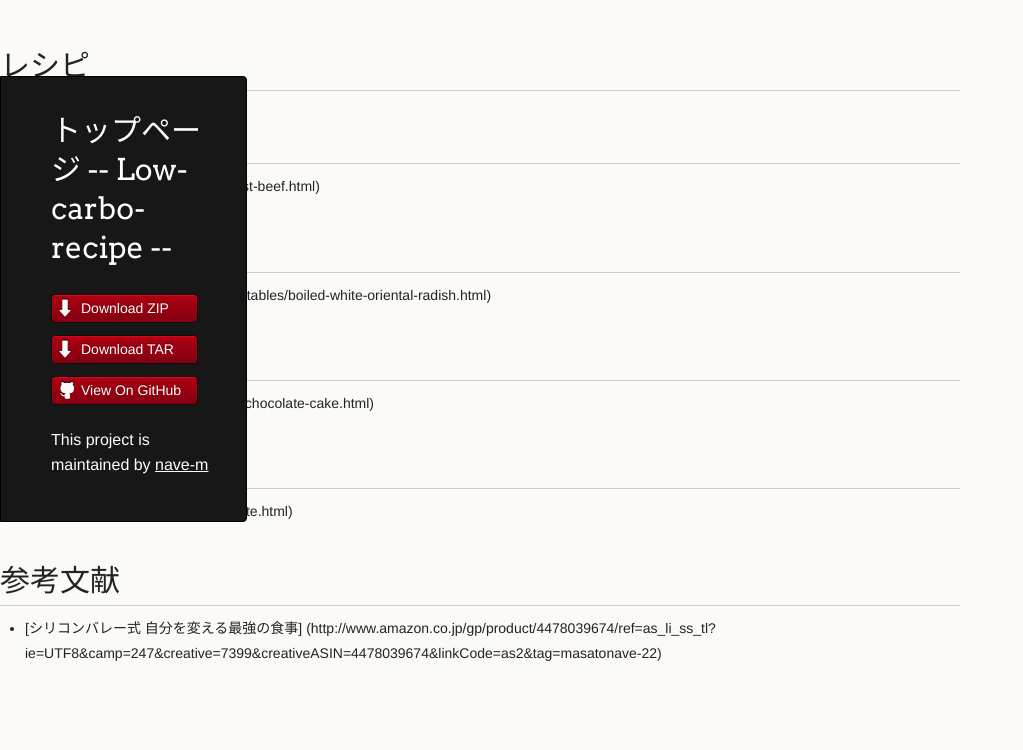
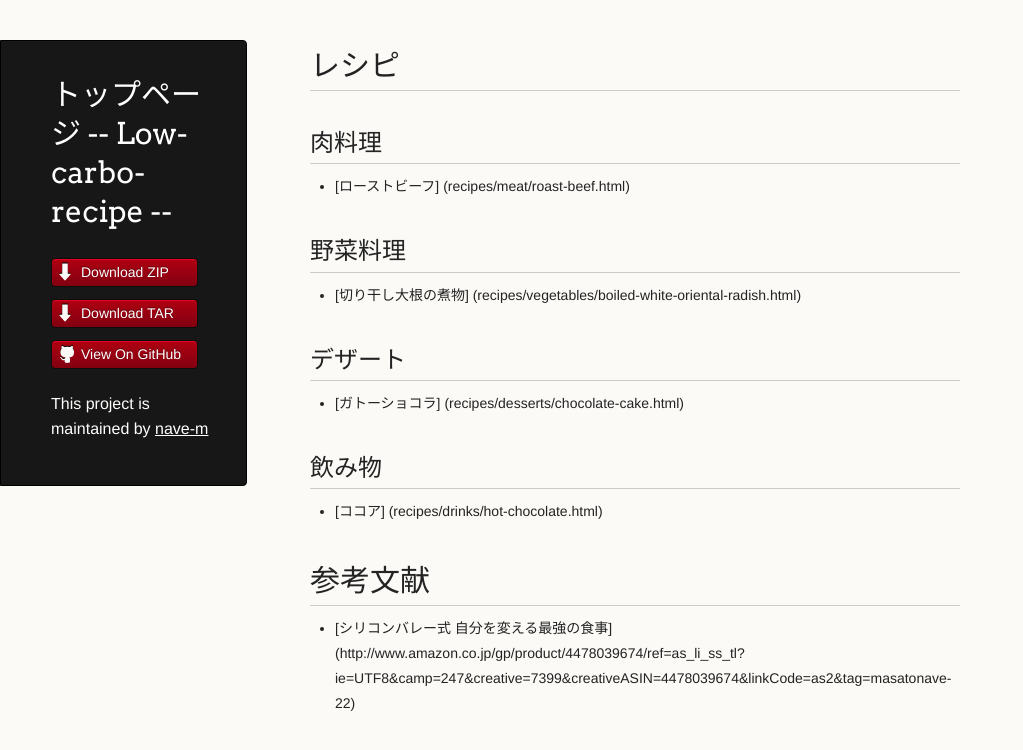
Before and after one commit to nave-m/low-carbo-recipe, a Jekyll site: the page built from index.md, in a window 1280 px wide. Shown: the top 750 px of the page, without its empty margins (0-1023 px from the left). Built offline with Jekyll 4.4.1, drawn with Linux system fonts in a browser that asks for light colours; Markdown is read by kramdown in place of the engine named in the settings.

Commit message:
ページ構造修正。sectionタグを入れた

```diff
--- a/_layouts/default.html
+++ b/_layouts/default.html
@@ -32,10 +32,14 @@
 
       </header>
 
+      <section>
+        <div class="container">
+          {{ content }}
+        </div>
+      </section>
 
-      <div class="container">
-        {{ content }}
-      </div>
+      <footer>
+      </footer>
 
     </div>
     <!--[if !IE]><script>fixScale(document);</script><![endif]-->
```
